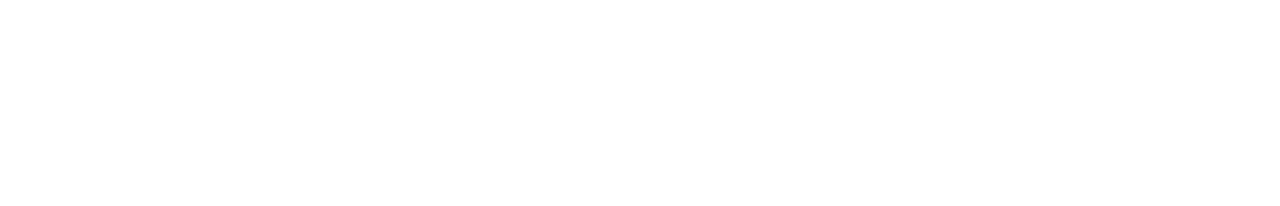
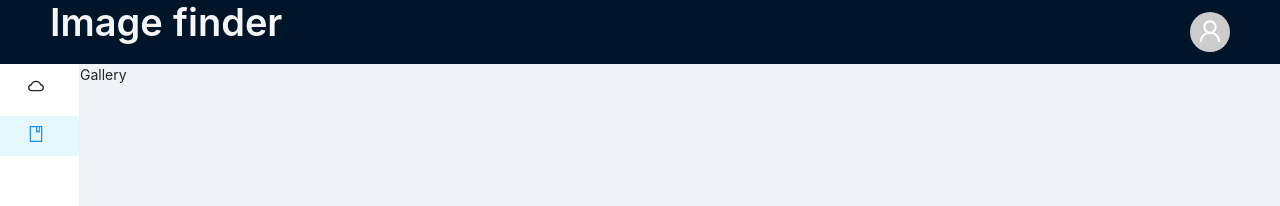
Before and after one commit to Mikhail-Hursky/test_task_elinext, a React (Create React App) app: page /gallery in a window 1280 px wide. Shown: the top 206 px of the page. Built offline with nearby package versions, Linux system fonts and the light colour scheme.

Commit message:
feat: add navigation and routs

```diff
--- a/package.json
+++ b/package.json
@@ -10,6 +10,7 @@
     "@types/node": "^12.0.0",
     "@types/react": "^17.0.0",
     "@types/react-dom": "^17.0.0",
+    "@types/react-router-dom": "^5.1.7",
     "antd": "^4.15.2",
     "mobx": "^6.2.0",
     "mobx-react-lite": "^3.2.0",
@@ -17,6 +18,7 @@
     "normalize.css": "^8.0.1",
     "react": "^17.0.2",
     "react-dom": "^17.0.2",
+    "react-router-dom": "^5.2.0",
     "react-scripts": "4.0.3",
     "typescript": "^4.1.2",
     "web-vitals": "^1.0.1"
--- /dev/null
+++ b/src/App.scss
@@ -0,0 +1,3 @@
+.App {
+    height: 100vh;
+}
--- a/src/App.tsx
+++ b/src/App.tsx
@@ -1,7 +1,27 @@
 import React from "react";
+import { Layout } from "antd";
+import { BrowserRouter as Router } from "react-router-dom";
+import "./App.scss";
+import Header from "./components/header/Header";
+import Navigation from "./components/navigation/Navigation";
+import Footer from "./components/footer/Footer";
+import Content from "./components/content/Content";
 
 function App() {
-  return <div className="App"></div>;
+  return (
+    <>
+      <Router>
+        <Layout className="App">
+          <Header />
+          <Layout hasSider={true}>
+            <Navigation />
+            <Content />
+          </Layout>
+          <Footer />
+        </Layout>
+      </Router>
+    </>
+  );
 }
 
 export default App;
--- /dev/null
+++ b/src/components/content/Content.tsx
@@ -0,0 +1,18 @@
+import React from "react";
+import { Layout } from "antd";
+import { Switch, Route } from "react-router-dom";
+
+export default function Content() {
+  return (
+    <>
+      <Layout.Content>
+        <Switch>
+          <Route exact path="/">
+            CLOUD
+          </Route>
+          <Route path="/gallery">Gallery</Route>
+        </Switch>
+      </Layout.Content>
+    </>
+  );
+}
--- a/src/components/header/Header.tsx
+++ b/src/components/header/Header.tsx
@@ -3,12 +3,16 @@
 import { UserOutlined } from "@ant-design/icons";
 import Title from "antd/lib/typography/Title";
 import Avatar from "antd/lib/avatar/avatar";
+import { Link } from "react-router-dom";
 import "./Header.scss";
 
 export default function Header() {
   return (
     <Layout.Header className="Header">
-      <Title>Image finder</Title>
+      <Link to="/">
+        <Title>Image finder</Title>
+      </Link>
+
       <Avatar size="large" icon={<UserOutlined />} />
     </Layout.Header>
   );
--- /dev/null
+++ b/src/components/navigation/Navigation.scss
@@ -0,0 +1,10 @@
+.Navigation {
+  .Menu {
+    height: 100%;
+    li {
+      display: flex;
+      justify-content: center;
+      align-items: center;
+    }
+  }
+}
--- /dev/null
+++ b/src/components/navigation/Navigation.tsx
@@ -0,0 +1,25 @@
+import React from "react";
+import { BookOutlined, CloudOutlined } from "@ant-design/icons";
+import { NavLink, useLocation } from "react-router-dom";
+import { Menu } from "antd";
+import Sider from "antd/lib/layout/Sider";
+import "./Navigation.scss";
+
+export default function Navigation() {
+  const location = useLocation();
+
+  return (
+    <>
+      <Sider className="Navigation" collapsed={true}>
+        <Menu className="Menu" theme="light" selectedKeys={[location.pathname]}>
+          <Menu.Item key="/" icon={<CloudOutlined />}>
+            <NavLink to="/" />
+          </Menu.Item>
+          <Menu.Item key="/gallery" icon={<BookOutlined />}>
+            <NavLink to="/gallery" />
+          </Menu.Item>
+        </Menu>
+      </Sider>
+    </>
+  );
+}
```
Also changed, not shown: 1 other file (tests, documents, lock files or other folders).
